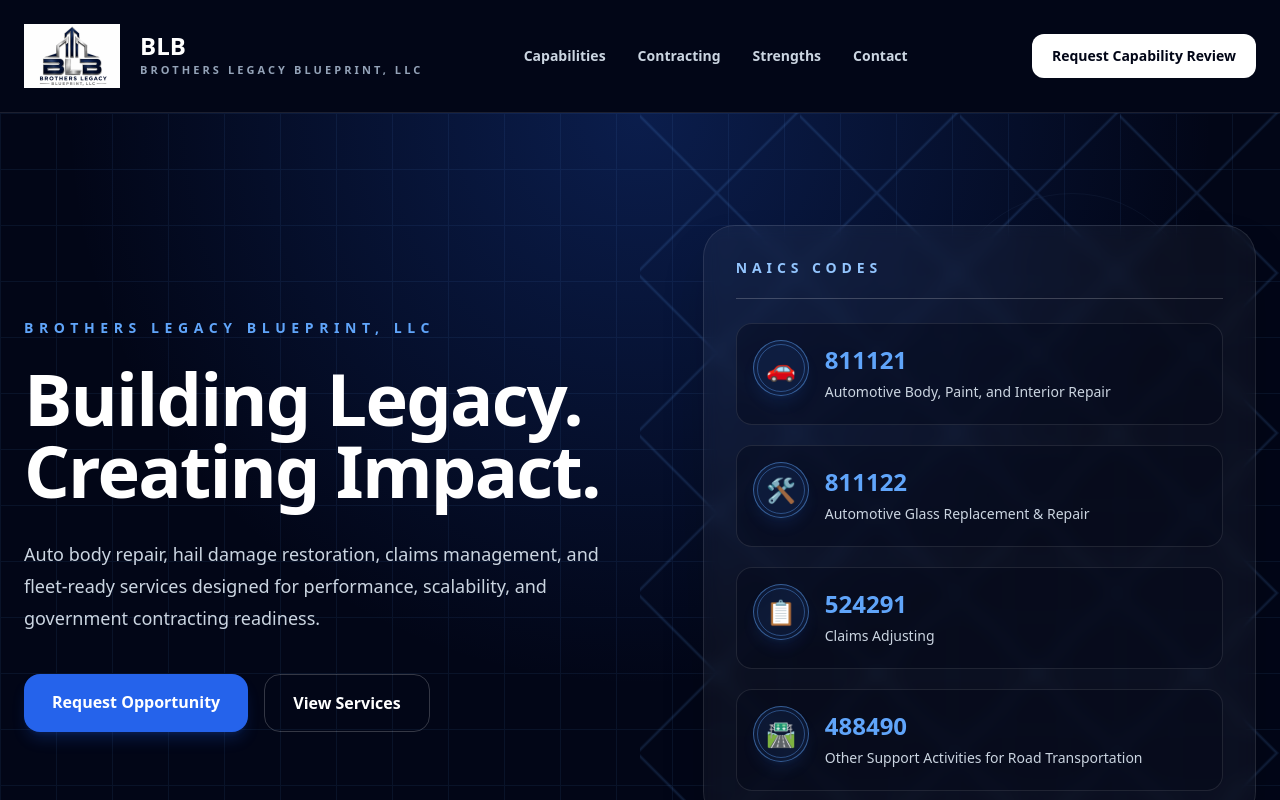
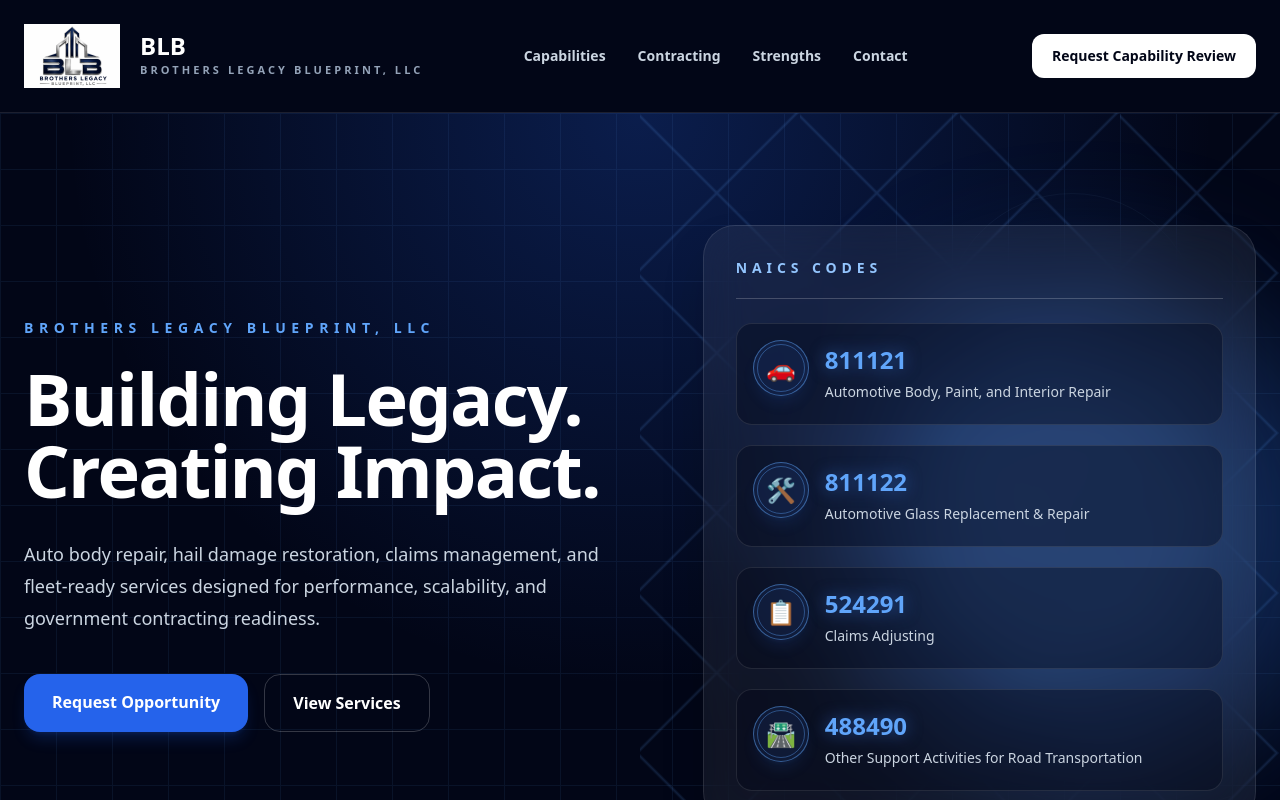
Before and after one commit to 6vwykybwf4-a11y/blb-website, a Next.js app: page / in a window 1280 px wide. Shown: the top 800 px of the page. Built offline with nearby package versions, Linux system fonts and the light colour scheme.

Commit message:
Hero Glow and emojis

```diff
--- a/app/page.tsx
+++ b/app/page.tsx
@@ -113,7 +113,11 @@
       </div>
     </div>
 
-    <div className="relative rounded-[2rem] border border-white/10 bg-white/[0.04] p-8 shadow-2xl backdrop-blur">
+   {/* Glow behind NAICS panel */}
+<div className="absolute -right-20 top-1/2 h-[500px] w-[500px] -translate-y-1/2 rounded-full bg-blue-500/30 blur-3xl" />
+    <div className="absolute right-10 top-1/2 h-[300px] w-[300px] -translate-y-1/2 rounded-full bg-blue-400/10 blur-2xl" />
+
+<div className="relative rounded-[2rem] border border-white/10 bg-white/[0.06] backdrop-blur-xl p-8 shadow-2xl backdrop-blur">
       <p className="text-sm font-bold uppercase tracking-[0.35em] text-blue-300">
         NAICS Codes
       </p>
@@ -129,7 +133,7 @@
         ].map(([code, label]) => (
           <div
             key={code}
-            className="group flex gap-5 rounded-2xl border border-white/10 bg-slate-950/40 p-5 transition hover:-translate-y-1 hover:border-blue-400/40 hover:bg-blue-950/30"
+            className="group flex gap-5 rounded-2xl border border-white/10 bg-slate-950/40 p-5 transition duration-300 hover:-translate-y-1 hover:border-blue-400/40 hover:bg-blue-950/40 hover:shadow-lg hover:shadow-blue-500/10"
           >
             <div className="flex h-12 w-12 shrink-0 items-center justify-center rounded-full border border-blue-400/40 text-blue-300">
             <div className="flex h-14 w-14 shrink-0 items-center justify-center rounded-full border border-blue-400/50 bg-blue-500/10 text-2xl shadow-lg shadow-blue-500/10">
@@ -141,7 +145,7 @@
             </div>
 
             <div>
-              <div className="text-2xl font-black text-blue-400">
+              <div className="text-2xl font-black text-blue-400 drop-shadow-[0_0_8px_rgba(59,130,246,0.5)]">
                 {code}
               </div>
               <div className="mt-1 text-sm leading-6 text-slate-300">
```
